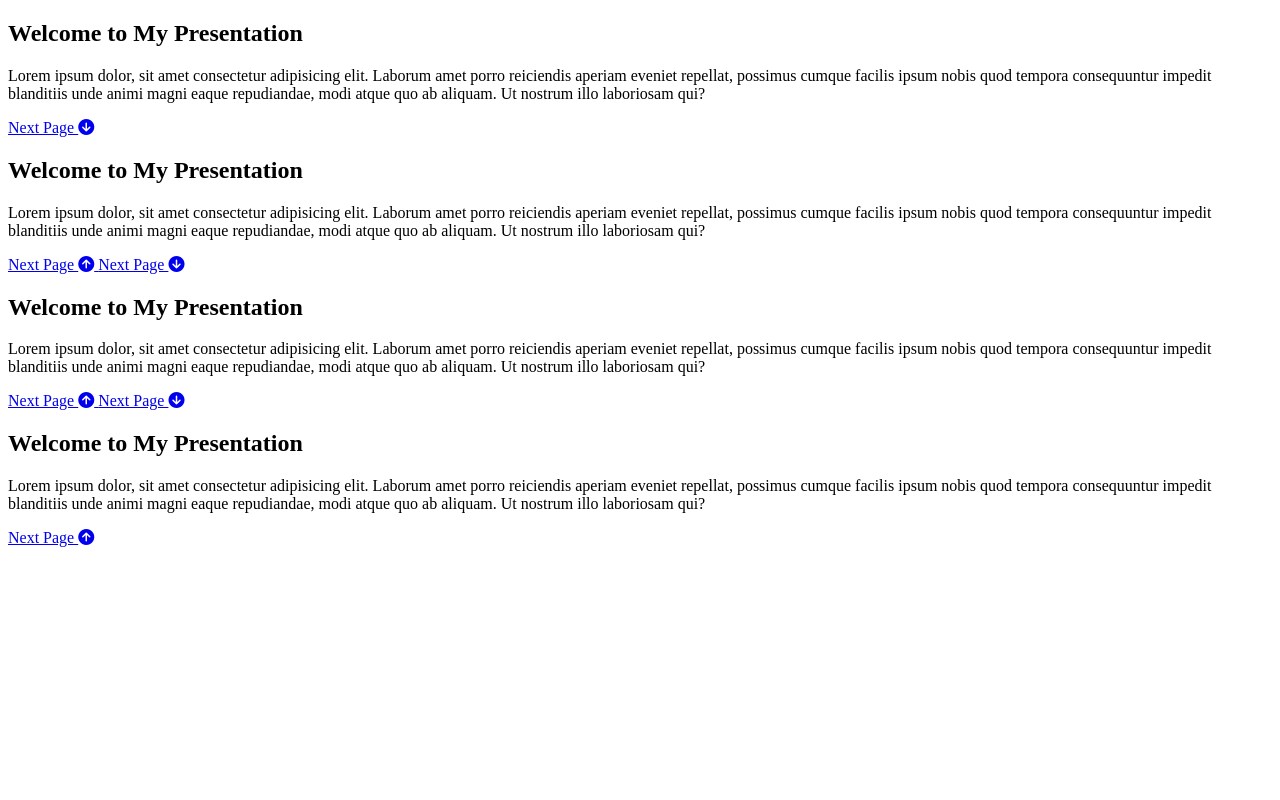
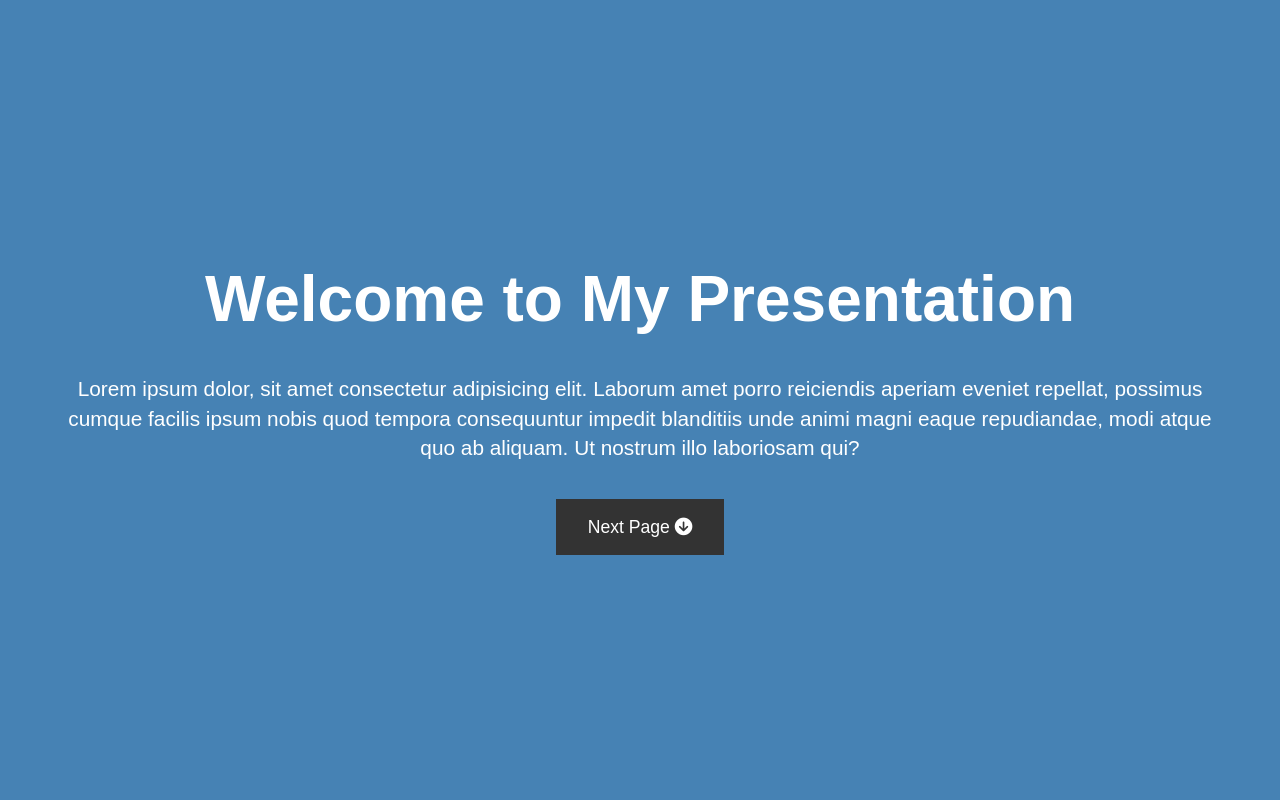
Before and after one commit to salsabeelnoor/CSS-practices, a plain HTML site: page index.html in a window 1280 px wide. Shown: the top 800 px of the page. Drawn offline with nearby package versions, Linux system fonts and the light colour scheme.

Commit message:
presentation website done

```diff
--- a/index.html
+++ b/index.html
@@ -22,7 +22,7 @@
 
     <!-- page-2 -->
     <section id="page-2" class="page">
-        <h1>Welcome to My Presentation</h1>
+        <h1>Page - 2</h1>
         <p>Lorem ipsum dolor, sit amet consectetur adipisicing elit. Laborum amet porro
             reiciendis aperiam eveniet repellat, possimus cumque facilis ipsum nobis quod tempora consequuntur impedit
             blanditiis unde animi magni eaque
@@ -34,7 +34,7 @@
     </section>
     <!-- page-3 -->
     <section id="page-3" class="page">
-        <h1>Welcome to My Presentation</h1>
+        <h1>Page - 3</h1>
         <p>Lorem ipsum dolor, sit amet consectetur adipisicing elit. Laborum amet porro
             reiciendis aperiam eveniet repellat, possimus cumque facilis ipsum nobis quod tempora consequuntur impedit
             blanditiis unde animi magni eaque
@@ -46,7 +46,7 @@
     </section>
     <!-- page-4 -->
     <section id="page-4" class="page">
-        <h1>Welcome to My Presentation</h1>
+        <h1>Page - 4</h1>
         <p>Lorem ipsum dolor, sit amet consectetur adipisicing elit. Laborum amet porro
             reiciendis aperiam eveniet repellat, possimus cumque facilis ipsum nobis quod tempora consequuntur impedit
             blanditiis unde animi magni eaque
@@ -55,5 +55,22 @@
                 <a href="#page-3" class="btn">Next Page <i class="fas fa-arrow-circle-up"></i> </a>
             </div>
     </section>
+    <script src="https://code.jquery.com/jquery-3.7.0.min.js" integrity="sha256-2Pmvv0kuTBOenSvLm6bvfBSSHrUJ+3A7x6P5Ebd07/g="
+    crossorigin="anonymous"></script>
+    <script>
+        // Smooth Scrolling
+        $('.btn').on('click', function(event) {
+            if (this.hash !== '') {
+              event.preventDefault();
+              const hash = this.hash;
+              $('html, body').animate(
+                {
+                  scrollTop: $(hash).offset().top
+                },
+                800
+              );
+            }
+          });
+      </script>
 </body>
 </html>
--- a/style.css
+++ b/style.css
@@ -0,0 +1,83 @@
+:root{
+    --page-1-color: steelblue;
+    --page-2-color: tan;
+    --page-3-color: teal;
+    --page-4-color: slateblue;
+    --animate-speed: 2s
+}
+body, html{
+    font-family: Arial, Helvetica, sans-serif;
+    line-height: 1.4;
+    color: #fff;
+    margin: 0;
+    padding: 0;
+    overflow: hidden;
+}
+/* Page colors */
+#page-1{
+    background: var(--page-1-color);
+}
+#page-2{
+    background: var(--page-2-color);
+}
+#page-3{
+    background: var(--page-3-color);
+}
+#page-4{
+    background: var(--page-4-color);
+}
+.page{
+    display: flex;
+    flex-direction: column;
+    height: 100vh;
+    align-items: center;
+    justify-content: center;
+    text-align: center;
+    padding: 0 4rem;
+}
+.page h1{
+    font-size: 4rem;
+    line-height: 1.2;
+    margin: 1rem;
+}
+.page p{
+    font-size: 1.3rem;
+}
+.btn{
+    display: inline-block;
+    padding: 1rem 2rem;
+    background: #f4f4f4;
+    color: #333;
+    text-decoration: none;
+    border: none;
+    margin-top: 1rem;
+    font-size: 1.1rem;
+    transition: all 0.3s ease-in;
+}
+.btn:hover, .btn-dark{
+    background: #333;
+    color: #fff;
+}
+.btn-dark:hover{
+    background: #f4f4f4;
+    color: #333;
+}
+/* Page animation */
+#page-1 h1{
+    transform: translateY(-1200px);
+    animation: heading var(--animate-speed) forwards ease-in;
+}
+#page-1 p{
+    transform: translateX(-1800px);
+    animation: heading var(--animate-speed) forwards ease-in 1s;
+}
+@keyframes heading{
+    to{
+        transform: translateY(0);
+    }
+}
+@keyframes p{
+    to{
+        transform: translateYX(0);
+    }
+}
```
